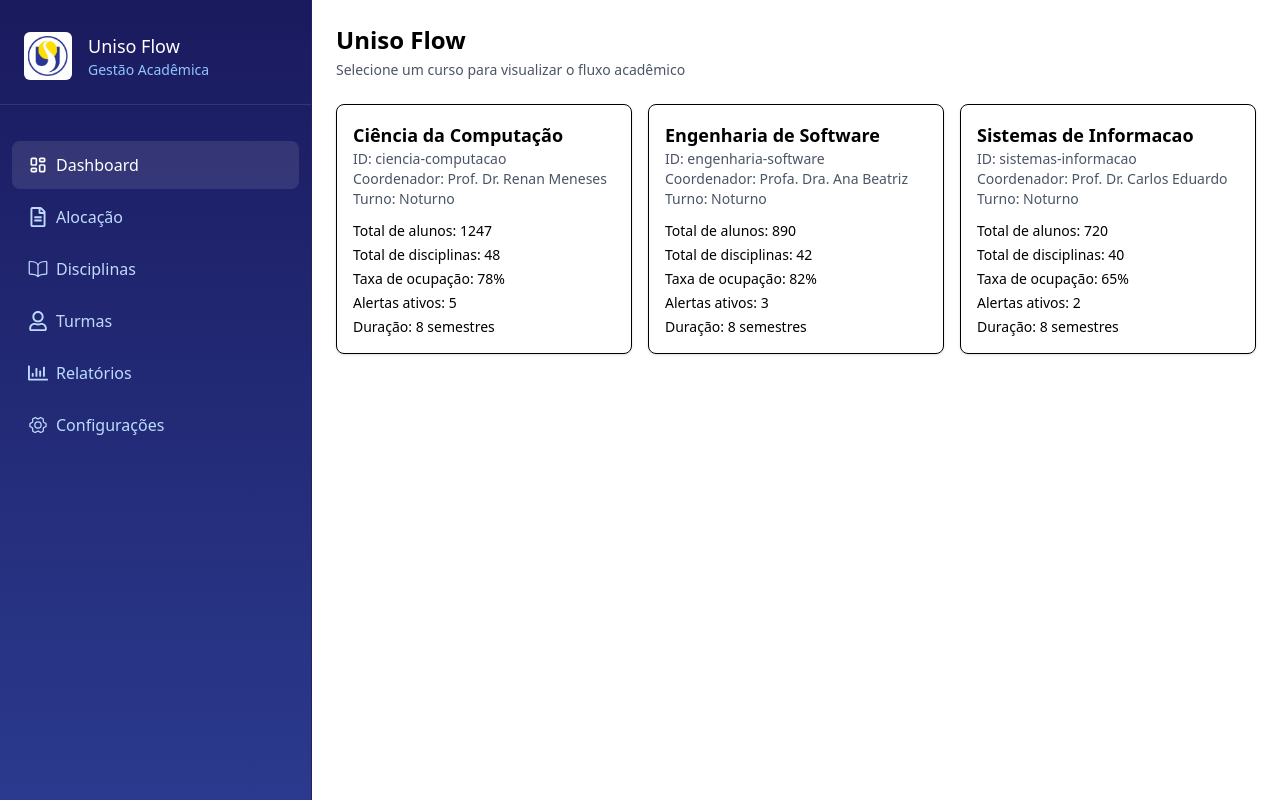
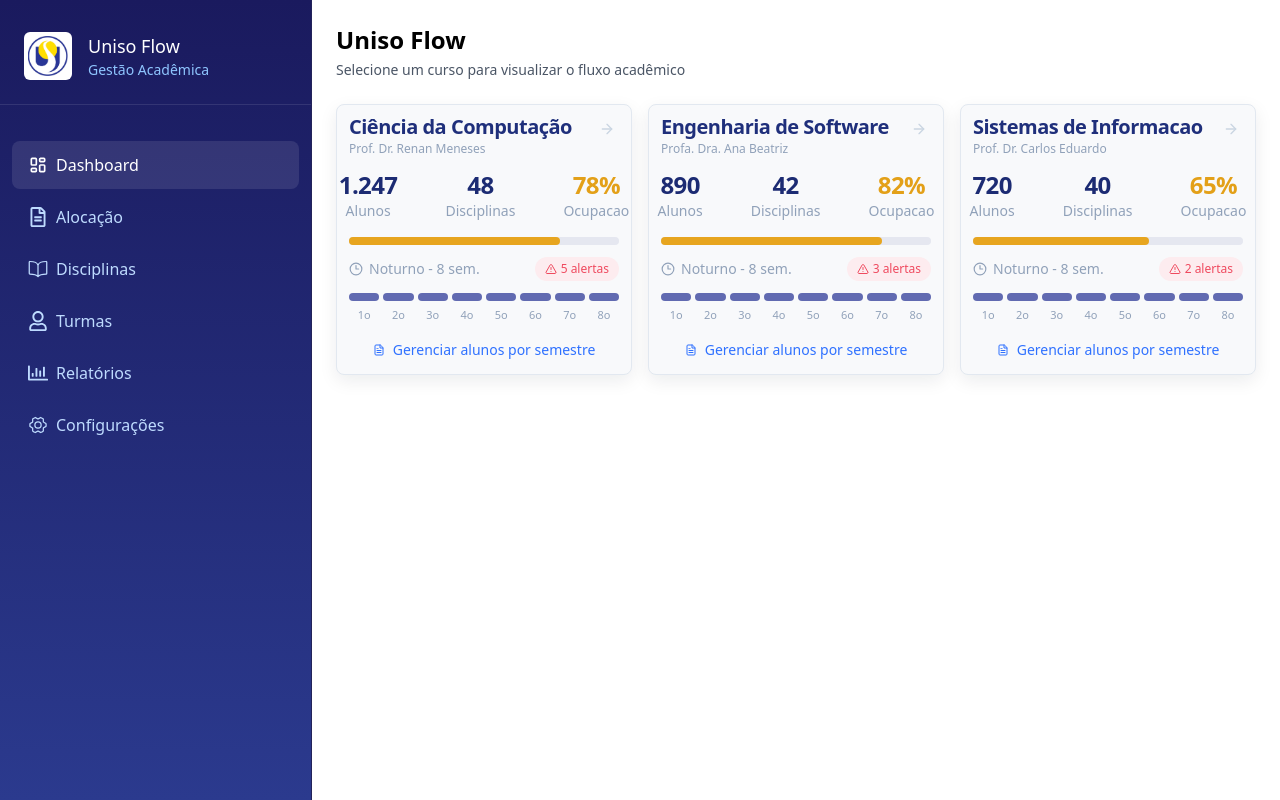
Before and after one commit to renanrod4/uniso-flow, a Next.js app: page / in a window 1280 px wide. Built offline with nearby package versions, Linux system fonts and the light colour scheme.

Commit message:
style(curso) deixa componente de curso bonito

```diff
--- a/app/layout.css
+++ b/app/layout.css
@@ -1,3 +1,4 @@
+@config "../tailwind.config.ts";
 @import "tailwindcss";
 :root {
   /* Cores principais */
--- a/app/page.tsx
+++ b/app/page.tsx
@@ -1,6 +1,7 @@
 import { promises as fs } from 'fs';
 import path from 'path';
 import type { MockData } from '@/types/mock-data';
+import CourseCard from '@/components/course/CourseCard';
 
 async function getMockData(): Promise<MockData> {
 	const filePath = path.join(process.cwd(), 'data', 'mock-data.json');
@@ -16,22 +17,9 @@ export default async function Home() {
 			<h1 className="text-2xl font-bold">Uniso Flow</h1>
 			<p className="mt-1 text-sm text-gray-600">Selecione um curso para visualizar o fluxo acadêmico</p>
 
-			<section className="mt-6 grid gap-4 sm:grid-cols-2 lg:grid-cols-3">
+			<section className="mt-6 grid gap-4 md:grid-cols-2 xl:grid-cols-3">
 				{data.cursos.map(curso => (
-					<article key={curso.id} className="rounded-lg border p-4 shadow-sm">
-						<h2 className="text-lg font-semibold">{curso.nome}</h2>
-						<p className="text-sm text-gray-600">ID: {curso.id}</p>
-						<p className="text-sm text-gray-600">Coordenador: {curso.coordenador}</p>
-						<p className="text-sm text-gray-600">Turno: {curso.turno}</p>
-
-						<div className="mt-3 space-y-1 text-sm">
-							<p>Total de alunos: {curso.totalAlunos}</p>
-							<p>Total de disciplinas: {curso.totalDisciplinas}</p>
-							<p>Taxa de ocupação: {curso.taxaOcupacao}%</p>
-							<p>Alertas ativos: {curso.alertas}</p>
-							<p>Duração: {curso.semestres} semestres</p>
-						</div>
-					</article>
+					<CourseCard key={curso.id} curso={curso} />
 				))}
 			</section>
 		</main>
--- /dev/null
+++ b/components/course/CourseCard.tsx
@@ -0,0 +1,31 @@
+import type { Curso } from '@/types/mock-data';
+import CourseCardAction from './course-card/CourseCardAction';
+import CourseCardHeader from './course-card/CourseCardHeader';
+import CourseCardMetrics from './course-card/CourseCardMetrics';
+import CourseCardOccupancy from './course-card/CourseCardOccupancy';
+import CourseCardSemesterProgress from './course-card/CourseCardSemesterProgress';
+
+type CourseCardProps = {
+	curso: Curso;
+};
+
+export default function CourseCard({ curso }: CourseCardProps) {
+	return (
+		<article className="rounded-lg border border-slate-200 bg-course-bg p-3 shadow-[0_6px_18px_rgba(15,23,42,0.08)] cursor-pointer transition-all duration-300 hover:shadow-lg ">
+			<CourseCardHeader nome={curso.nome} coordenador={curso.coordenador} />
+			<CourseCardMetrics
+				totalAlunos={curso.totalAlunos}
+				totalDisciplinas={curso.totalDisciplinas}
+				taxaOcupacao={curso.taxaOcupacao}
+			/>
+			<CourseCardOccupancy
+				taxaOcupacao={curso.taxaOcupacao}
+				turno={curso.turno}
+				semestres={curso.semestres}
+				alertas={curso.alertas}
+			/>
+			<CourseCardSemesterProgress courseId={curso.id} semestres={curso.semestres} />
+			<CourseCardAction />
+		</article>
+	);
+}
--- /dev/null
+++ b/components/course/course-card/CourseCardAction.tsx
@@ -0,0 +1,16 @@
+import { FiFileText } from 'react-icons/fi';
+
+type CourseCardActionProps = {
+	label?: string;
+};
+
+export default function CourseCardAction({ label = 'Gerenciar alunos por semestre' }: CourseCardActionProps) {
+	return (
+		<button
+			type="button"
+			className="mt-4 inline-flex w-full items-center justify-center gap-2 text-sm font-medium text-link-primary transition hover:text-link-primary-hover"
+		>
+			<FiFileText className="text-xs" /> {label}
+		</button>
+	);
+}
--- /dev/null
+++ b/components/course/course-card/CourseCardHeader.tsx
@@ -0,0 +1,24 @@
+import { FiArrowRight } from 'react-icons/fi';
+
+type CourseCardHeaderProps = {
+	nome: string;
+	coordenador: string;
+};
+
+export default function CourseCardHeader({ nome, coordenador }: CourseCardHeaderProps) {
+	return (
+		<header className="flex items-start justify-between gap-3">
+			<div>
+				<h2 className="text-xl leading-none font-semibold tracking-tight text-course-title">{nome}</h2>
+				<p className="mt-1 text-xs text-slate-400">{coordenador}</p>
+			</div>
+			<button
+				type="button"
+				aria-label={`Abrir detalhes do curso ${nome}`}
+				className="rounded-full p-1 text-slate-300 transition hover:bg-slate-100 hover:text-course-title"
+			>
+				<FiArrowRight className="text-base" />
+			</button>
+		</header>
+	);
+}
--- /dev/null
+++ b/components/course/course-card/CourseCardMetrics.tsx
@@ -0,0 +1,32 @@
+type CourseCardMetricsProps = {
+	totalAlunos: number;
+	totalDisciplinas: number;
+	taxaOcupacao: number;
+};
+
+const numberFormatter = new Intl.NumberFormat('pt-BR');
+
+export default function CourseCardMetrics({ totalAlunos, totalDisciplinas, taxaOcupacao }: CourseCardMetricsProps) {
+	return (
+		<section className="mt-4 flex w-full items-center justify-center gap-12 text-center">
+			<div>
+				<p className="text-2xl font-semibold leading-none tracking-tight text-course-metric">
+					{numberFormatter.format(totalAlunos)}
+				</p>
+				<p className="mt-1 text-sm text-slate-400">Alunos</p>
+			</div>
+			<div>
+				<p className="text-2xl font-semibold leading-none tracking-tight text-course-metric">
+					{totalDisciplinas}
+				</p>
+				<p className="mt-1 text-sm text-slate-400">Disciplinas</p>
+			</div>
+			<div>
+				<p className="text-2xl font-semibold leading-none tracking-tight text-occupancy-text">
+					{taxaOcupacao}%
+				</p>
+				<p className="mt-1 text-sm text-slate-400">Ocupacao</p>
+			</div>
+		</section>
+	);
+}
--- /dev/null
+++ b/components/course/course-card/CourseCardOccupancy.tsx
@@ -0,0 +1,30 @@
+import { LuClock3, LuTriangleAlert } from 'react-icons/lu';
+
+type CourseCardOccupancyProps = {
+	taxaOcupacao: number;
+	turno: string;
+	semestres: number;
+	alertas: number;
+};
+
+export default function CourseCardOccupancy({ taxaOcupacao, turno, semestres, alertas }: CourseCardOccupancyProps) {
+	const taxaNormalizada = Math.min(100, Math.max(0, taxaOcupacao));
+
+	return (
+		<section className="mt-4">
+			<div className="h-2 rounded-full bg-occupancy-track">
+				<div className="h-2 rounded-full bg-occupancy-fill" style={{ width: `${taxaNormalizada}%` }} />
+			</div>
+
+			<div className="mt-3 flex items-center justify-between gap-2">
+				<p className="flex items-center gap-1.5 text-sm text-slate-400">
+					<LuClock3 className="text-sm" />
+					{turno} - {semestres} sem.
+				</p>
+				<span className="inline-flex items-center gap-1 rounded-full bg-alert-bg px-2.5 py-1 text-xs font-medium text-alert-text">
+					<LuTriangleAlert className="text-xs" /> {alertas} alertas
+				</span>
+			</div>
+		</section>
+	);
+}
--- /dev/null
+++ b/components/course/course-card/CourseCardSemesterProgress.tsx
@@ -0,0 +1,25 @@
+type CourseCardSemesterProgressProps = {
+	courseId: string;
+	semestres: number;
+};
+
+function formatSemestreLabel(index: number) {
+	return `${index + 1}o`;
+}
+
+export default function CourseCardSemesterProgress({ courseId, semestres }: CourseCardSemesterProgressProps) {
+	return (
+		<section className="mt-3">
+			<div className="grid grid-cols-8 gap-1">
+				{Array.from({ length: semestres }).map((_, index) => (
+					<div key={`${courseId}-sem-${index + 1}`} className="h-2 rounded-full bg-semester-bar" />
+				))}
+			</div>
+			<div className="mt-1.5 grid grid-cols-8 gap-1 text-center text-[11px] text-slate-400">
+				{Array.from({ length: semestres }).map((_, index) => (
+					<span key={`${courseId}-label-${index + 1}`}>{formatSemestreLabel(index)}</span>
+				))}
+			</div>
+		</section>
+	);
+}
--- a/components/sidebar/Sidebar.tsx
+++ b/components/sidebar/Sidebar.tsx
@@ -17,7 +17,7 @@ const items = [
 
 export default function Sidebar() {
 	return (
-		<aside className="w-78 min-h-screen flex flex-col p-0 pb-8 border-r border-[#23235a] text-white bg-linear-to-b from-[#1a1a5e] to-[#2b3a8e]">
+		<aside className="w-78 min-h-screen flex flex-col p-0 pb-8 border-r border-sidebar-border text-white bg-linear-to-b from-sidebar-start to-sidebar-end">
 			<div className="flex items-center gap-4 px-6 pt-8 pb-6 border-b border-white/10">
 				<div className="bg-white p-1 rounded-md">
 					<Image src="/images/uniso.png" alt="Uniso Flow Logo" width={40} height={40} />
--- /dev/null
+++ b/tailwind.config.ts
@@ -0,0 +1,31 @@
+import type { Config } from 'tailwindcss';
+
+const config: Config = {
+  content: [
+    './app/**/*.{js,ts,jsx,tsx,mdx}',
+    './components/**/*.{js,ts,jsx,tsx,mdx}',
+    './types/**/*.{js,ts,jsx,tsx,mdx}',
+  ],
+  theme: {
+    extend: {
+      colors: {
+        'sidebar-start': '#1a1a5e',
+        'sidebar-end': '#2b3a8e',
+        'sidebar-border': '#23235a',
+        'course-bg': '#f8f9fb',
+        'course-title': '#1f2f7b',
+        'course-metric': '#1c2b73',
+        'occupancy-text': '#e3a018',
+        'occupancy-fill': '#e7a51f',
+        'occupancy-track': '#e5e7f0',
+        'alert-bg': '#fdecef',
+        'alert-text': '#ef4a5f',
+        'semester-bar': '#616ab1',
+        'link-primary': '#2f71ff',
+        'link-primary-hover': '#275ad0',
+      },
+    },
+  },
+};
+
+export default config;
```
